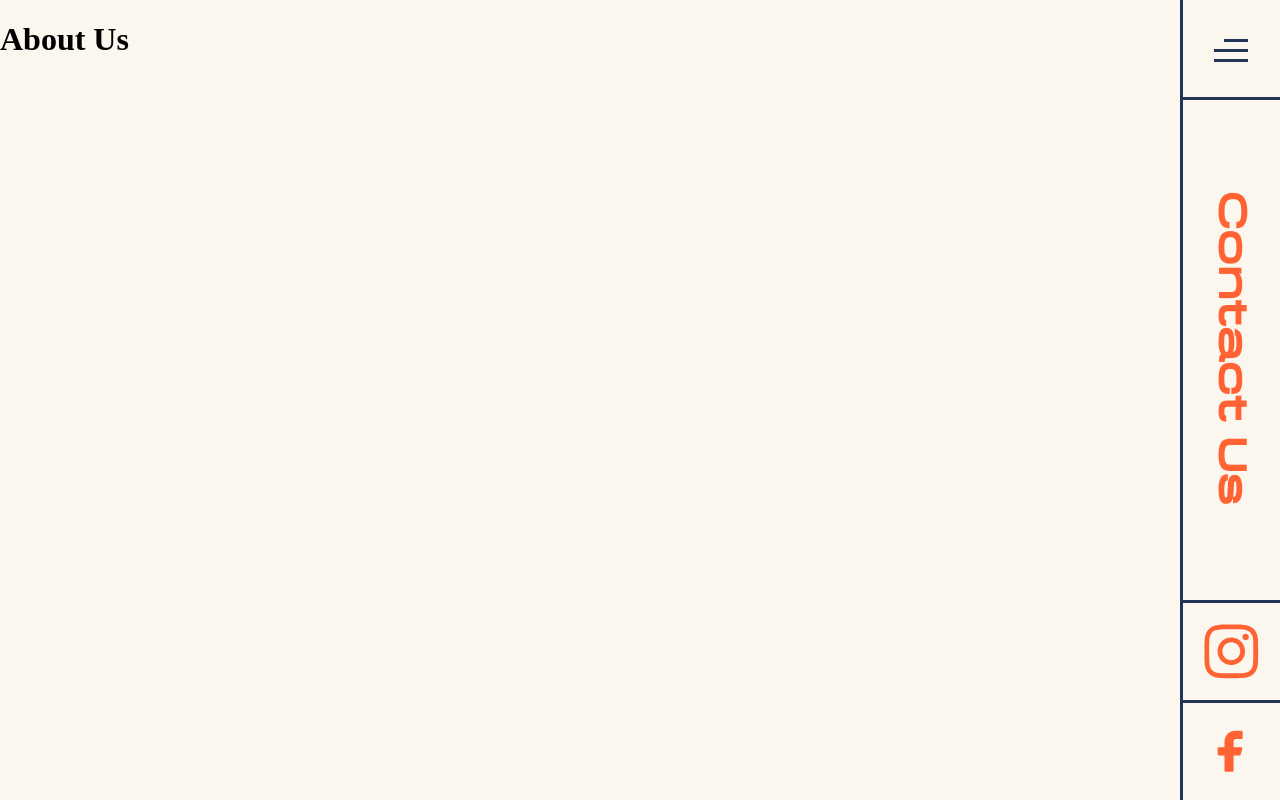
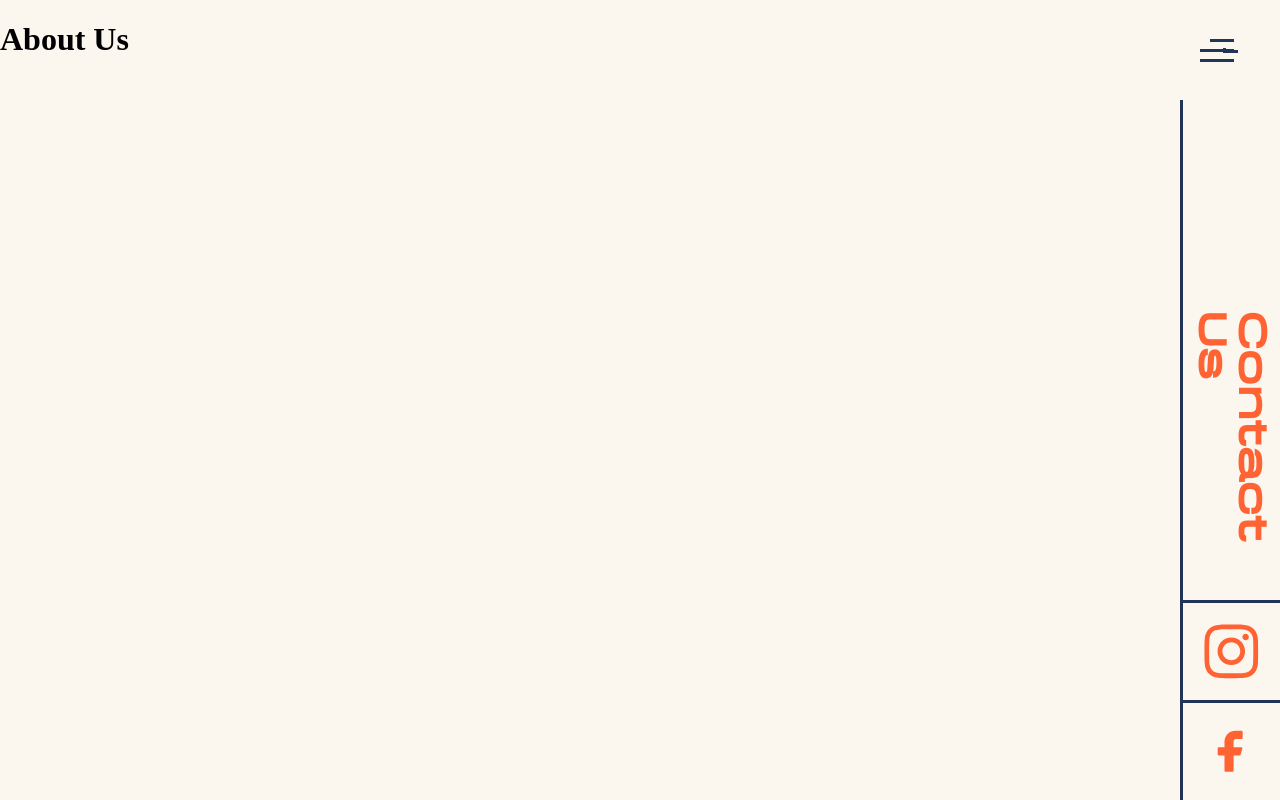
Before and after one commit to KParrish193/whole-tel, a Next.js app in the folder frontend/: page / in a window 1280 px wide. Built offline with nearby package versions, Linux system fonts and the light colour scheme; a web font is replaced by a local one.

Commit message:
fixed borders

```diff
--- a/frontend/styles/layout/ControlBar.module.scss
+++ b/frontend/styles/layout/ControlBar.module.scss
@@ -12,7 +12,6 @@
 
     @include below($widescreen){
         height: $navheight;
-        border-bottom: solid 3px $delft-blue;
         display: flex;
     }
 
@@ -26,10 +25,8 @@
             min-height: $navheight;
             max-width: $navheight;
             max-height: $navheight;
-        }
-
-        @include between($desktop, $widescreen){
-            border-right: 3px solid $delft-blue;
+            border-top: solid 3px $delft-blue;
+            border-bottom: solid 3px $delft-blue;
         }
     }
 }
@@ -50,6 +47,7 @@
         position: relative;
         z-index: 1;
         min-height: $navheight;
+        max-height: $navheight;
         width: 100%;
     }
 
@@ -72,14 +70,16 @@
             font-size: 3.6rem;
             letter-spacing: 0.02rem;
             @include heading-h4;
+            max-height: $navheight;
         }
 
         @include below($widescreen){
             min-width: fit-content;
             max-width: fit-content;
             height: $navheight;
-            border-bottom: 3px solid $delft-blue;
             padding: 0 24px;
+            border-bottom: solid 3px $delft-blue;
+            border-top: solid 3px $delft-blue;
 
             span {
                 writing-mode: initial;
@@ -108,8 +108,6 @@
 .nav-button-wrapper {
     width: $sidebarwidth;
     height: $sidebarwidth;
-    border-left: 3px solid $delft-blue;
-    border-bottom: 3px solid $delft-blue;
     display: flex;
     justify-content: center;
     align-items: center;
@@ -119,6 +117,7 @@
         min-height: $navheight;
         max-width: $navheight;
         max-height: $navheight;
+        border-top: solid 3px $delft-blue;
     }
 
     .navbar-btn {
@@ -127,9 +126,11 @@
         position: relative;
         background-color: $floral-white;
         border: none;
-        width: 100%;
-        height: 100%;
+        // width: 100%;
+        // height: 100%;
         cursor: pointer;
+        border-left: 3px solid $delft-blue;
+        border-bottom: 3px solid $delft-blue;
 
         @include below($widescreen){
             width: $navheight;
```
